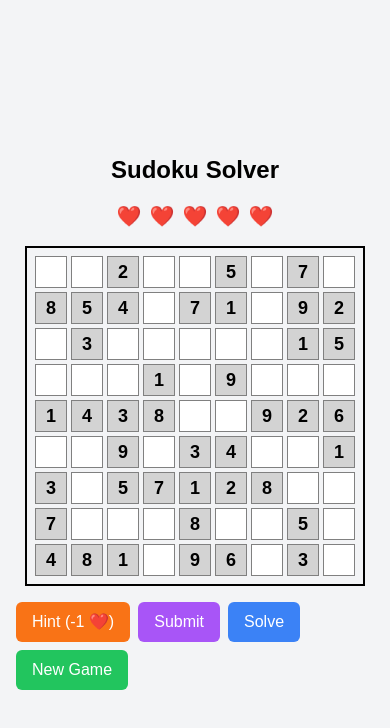
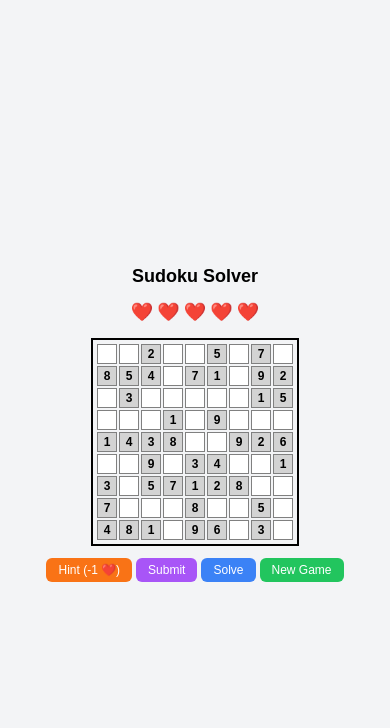
Before and after one commit to VanshikaSabharwal/sudoku-web-app, a Next.js app: page / in a window 390 px wide. Shown: the top 728 px of the page. Built offline with nearby package versions, Linux system fonts and the light colour scheme.

Commit message:
added mobile view

```diff
--- a/app/components/SudokuBoard.tsx
+++ b/app/components/SudokuBoard.tsx
@@ -105,15 +105,17 @@ const SudokuBoard: React.FC = () => {
   };
 
   return (
-    <div className="flex flex-col items-center p-4">
-      <h1 className="text-2xl text-black font-bold mb-4">Sudoku Solver</h1>
+    <div className="flex flex-col items-center p-2 sm:p-4">
+      <h1 className="text-lg sm:text-2xl text-black font-bold mb-2 sm:mb-4">
+        Sudoku Solver
+      </h1>
 
       {/* Display Lives */}
-      <div className="flex mb-4">
+      <div className="flex mb-3 sm:mb-4">
         {Array.from({ length: 5 }).map((_, i) => (
           <span
             key={i}
-            className={`text-xl mx-1 ${
+            className={`text-lg sm:text-xl mx-0.5 sm:mx-1 ${
               i < lives ? "text-red-500" : "text-gray-300"
             }`}
           >
@@ -123,7 +125,7 @@ const SudokuBoard: React.FC = () => {
       </div>
 
       {/* Sudoku Grid */}
-      <div className="grid grid-cols-9 gap-1 border-2 border-black p-2">
+      <div className="grid grid-cols-9 gap-0.5 sm:gap-1 border-2 border-black p-1 sm:p-2">
         {grid.map((row, i) =>
           row.map((num, j) => (
             <input
@@ -131,7 +133,7 @@ const SudokuBoard: React.FC = () => {
               type="text"
               value={num === 0 ? "" : num}
               onChange={(e) => handleChange(e, i, j)}
-              className="w-8 h-8 sm:w-10 sm:h-10 md:w-12 md:h-12 text-center border text-black border-gray-500 text-lg font-bold"
+              className="w-5 h-5 sm:w-8 sm:h-8 md:w-10 md:h-10 text-center border text-black border-gray-500 text-xs sm:text-sm md:text-lg font-bold"
               style={{
                 backgroundColor:
                   originalGrid[i][j] !== 0 ? "lightgray" : "white",
@@ -148,28 +150,28 @@ const SudokuBoard: React.FC = () => {
       </div>
 
       {/* Buttons */}
-      <div className="mt-4 flex flex-wrap gap-2">
+      <div className="mt-3 sm:mt-4 flex flex-wrap gap-1 sm:gap-2 justify-center">
         <button
           onClick={handleHint}
-          className="px-4 py-2 bg-orange-500 text-white rounded-md"
+          className="px-3 py-1 sm:px-4 sm:py-2 bg-orange-500 text-white text-xs sm:text-sm rounded-md"
         >
           Hint (-1 ❤️)
         </button>
         <button
           onClick={handleSubmit}
-          className="px-4 py-2 bg-purple-500 text-white rounded-md"
+          className="px-3 py-1 sm:px-4 sm:py-2 bg-purple-500 text-white text-xs sm:text-sm rounded-md"
         >
           Submit
         </button>
         <button
           onClick={handleSolve}
-          className="px-4 py-2 bg-blue-500 text-white rounded-md"
+          className="px-3 py-1 sm:px-4 sm:py-2 bg-blue-500 text-white text-xs sm:text-sm rounded-md"
         >
           Solve
         </button>
         <button
           onClick={handleNewGame}
-          className="px-4 py-2 bg-green-500 text-white rounded-md"
+          className="px-3 py-1 sm:px-4 sm:py-2 bg-green-500 text-white text-xs sm:text-sm rounded-md"
         >
           New Game
         </button>
```
